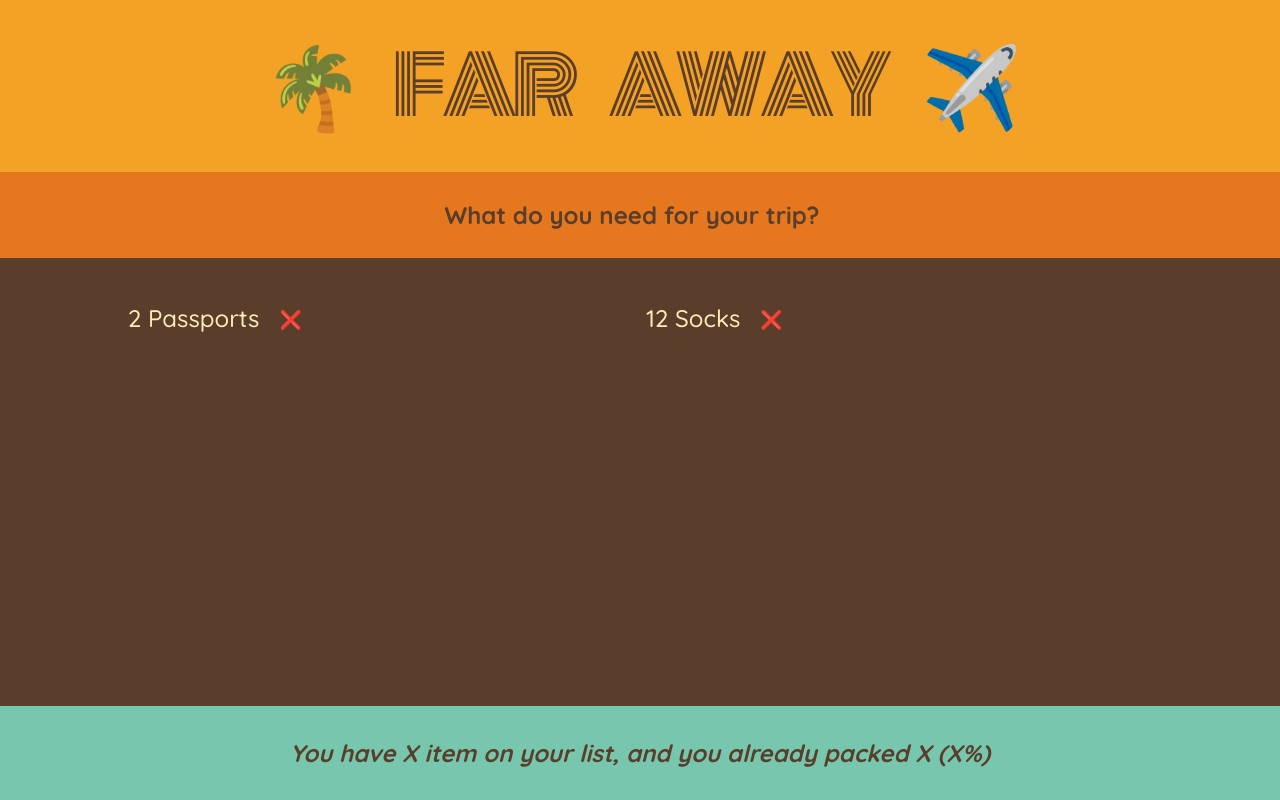
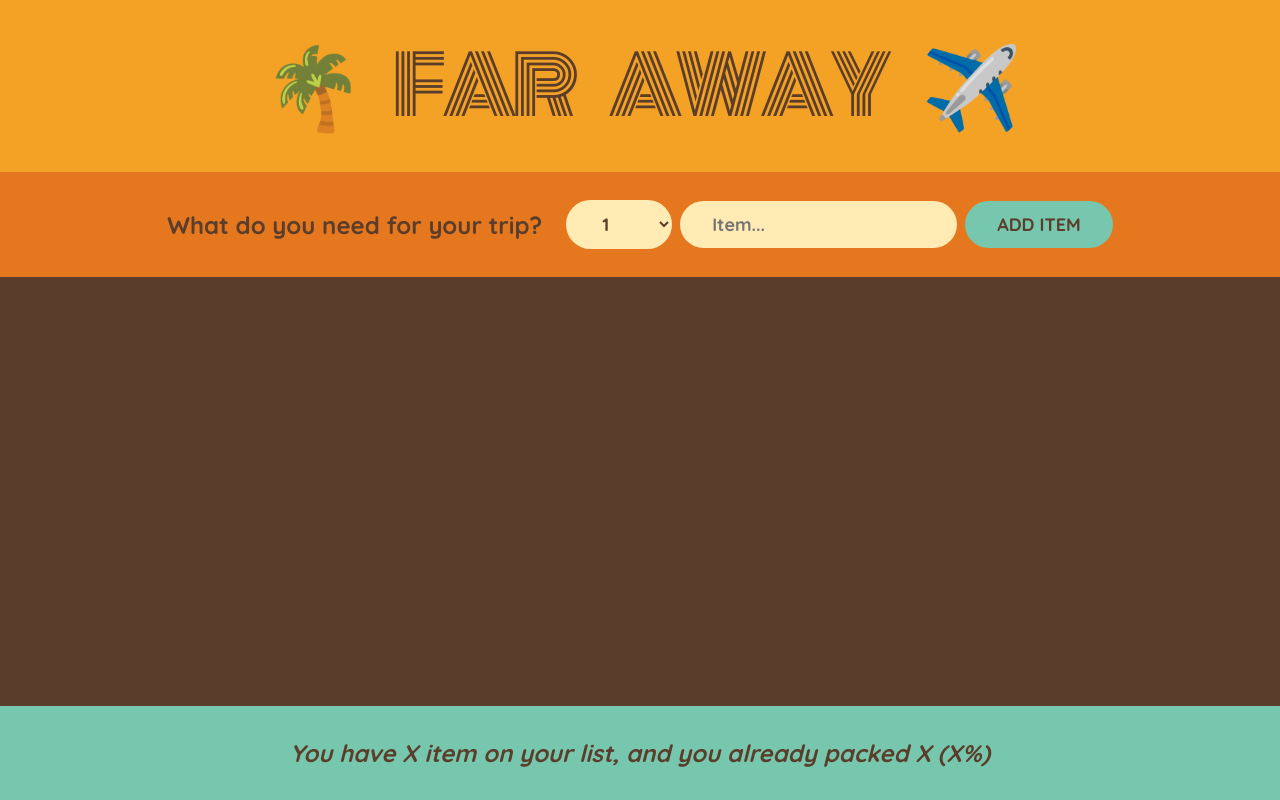
Before and after one commit to shrey1010/Travel-List, a React (Create React App) app: page / in a window 1280 px wide. Built offline with nearby package versions, Linux system fonts and the light colour scheme.

Commit message:
adding state for list and forms

```diff
--- a/public/index.html
+++ b/public/index.html
@@ -24,7 +24,7 @@
       work correctly both with client-side routing and a non-root public URL.
       Learn how to configure a non-root public URL by running `npm run build`.
     -->
-    <title>React App</title>
+    <title>Travel List</title>
   </head>
   <body>
     <noscript>You need to enable JavaScript to run this app.</noscript>
--- a/src/App.js
+++ b/src/App.js
@@ -1,10 +1,21 @@
+import {useState} from "react";
+
 export default function App(){
-  return (<div className="app">
-    <Logo />
-    <Form />
-    <PackingList />
-    <Stats />
-  </div>)
+
+  const [items, setItems] = useState([]);
+
+  function handleAddItems(item) {
+    setItems((items) => [...items, item]);
+  }
+
+  return (
+    <div className="app">
+      <Logo />
+      <Form handleAddItems={handleAddItems} />
+      <PackingList items={items} />
+      <Stats />
+    </div>
+  );
 
 }
 
@@ -17,17 +28,42 @@
   return <h1>🌴 Far Away ✈️</h1>
 }
 
-function Form(){
-  return <div className="add-form">
-    <h3>What do you need for your trip?</h3>
-  </div>
+function Form({handleAddItems}){
+
+  const [description , setDescription] = useState("");
+  const [quantity , setQuantity] = useState(1)
+
+  function handleSubmit(e){
+    e.preventDefault();
+    if(!description)return;
+    const newItem ={description:description,quantity:quantity,packed:false ,id:Date.now()}
+    handleAddItems(newItem)
+
+    setDescription("")
+    setQuantity(1)
+  }
+
+  return (
+    <form className="add-form" onSubmit={handleSubmit}>
+      <h3>What do you need for your trip?</h3>
+      <select value={quantity} onChange={(e)=>setQuantity(Number(e.target.value))}>
+        {Array.from({ length: 20 }, (_, i) => i + 1).map((num) => (
+          <option value={num} key={num}>
+            {num}
+          </option>
+        ))}
+      </select>
+      <input type="text" placeholder="Item..." value={description} onChange={(e)=>setDescription(e.target.value)} />
+      <button>Add Item</button>
+    </form>
+  );
 }
-function PackingList(){
+function PackingList({ items }) {
   return (
     <div className="list">
       <ul>
-        {initialItems.map((item) => (
-          <Item item={item} />
+        {items.map((item) => (
+          <Item item={item} key={item.id} />
         ))}
       </ul>
     </div>
--- a/src/index.css
+++ b/src/index.css
@@ -94,7 +94,7 @@
 .list ul {
   list-style: none;
   width: 80%;
-  overflow: scroll;
+  /* overflow: scroll; */
 
   display: grid;
   grid-template-columns: repeat(auto-fit, minmax(250px, 1fr));
```
